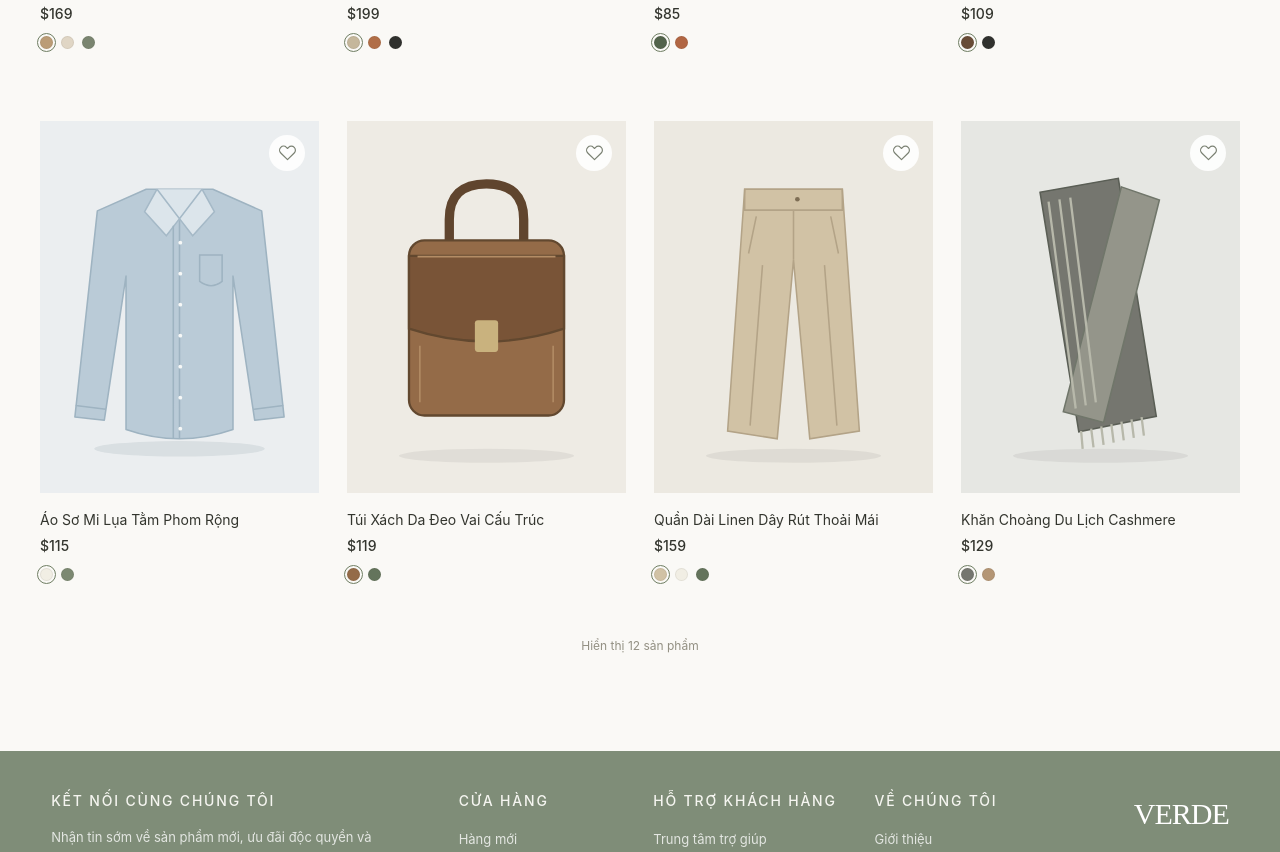
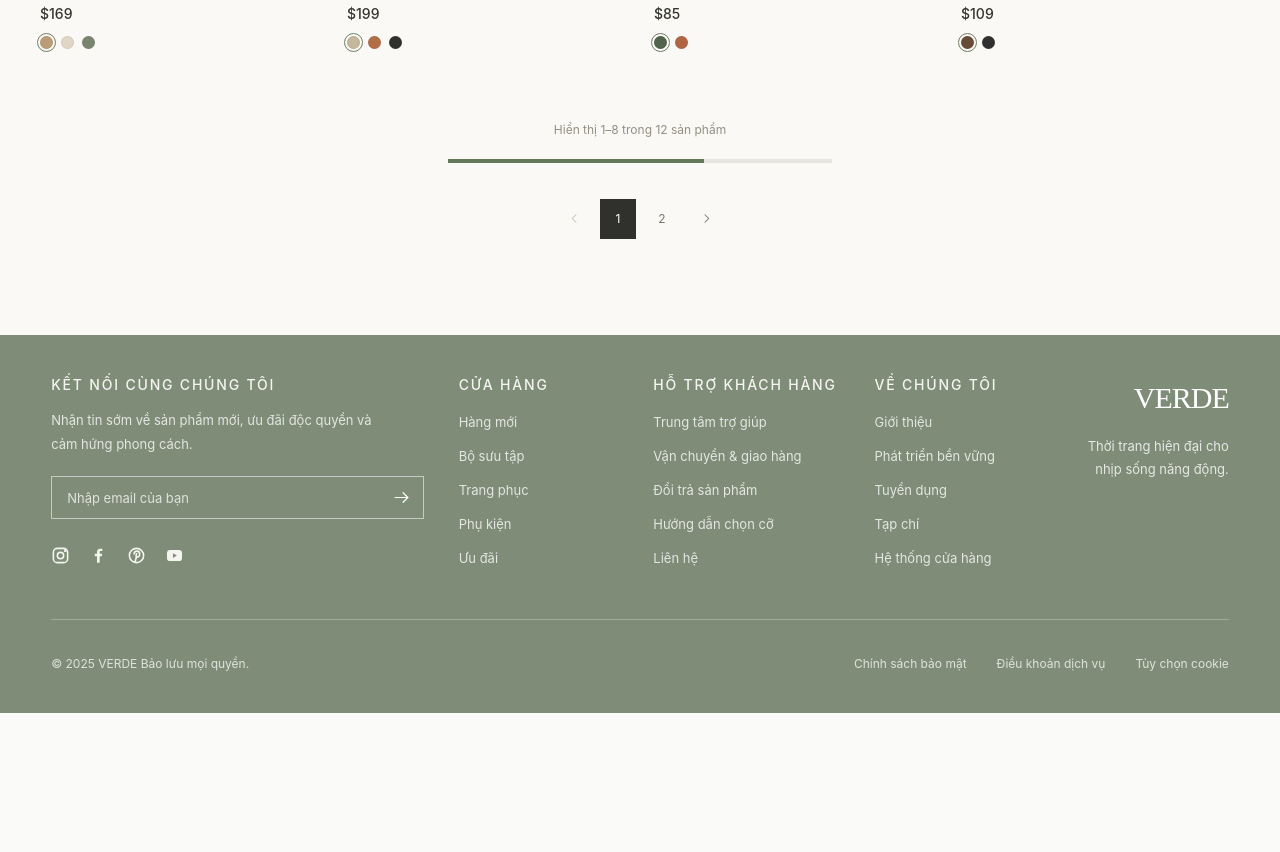
Before and after one commit to nhatkhang047/LTFE-web-ban-dong-phuc, a React (Vite) app: page /san-pham in a window 1280 px wide. Shown: the part 1360-2212 px from the top of the page. After the commit the page ends 2073 px from the top, so only its background shows below. Built offline with nearby package versions, Linux system fonts and the light colour scheme.

Commit message:
feat: them chuyen trang o trang san pham

```diff
--- /dev/null
+++ b/src/components/ProductPagination/ProductPagination.scss
@@ -0,0 +1,73 @@
+.product-pagination {
+  display: flex;
+  flex-direction: column;
+  align-items: center;
+  margin-top: 72px;
+
+  &__summary {
+    color: #939083;
+    font-size: 12px;
+  }
+
+  &__progress {
+    width: 384px;
+    height: 4px;
+    margin: 20px 0 36px;
+    overflow: hidden;
+    background: #e8e6e0;
+
+    span {
+      display: block;
+      height: 100%;
+      background: #63775a;
+      transition: width 180ms;
+    }
+  }
+
+  &__controls {
+    display: flex;
+    align-items: center;
+    justify-content: center;
+    gap: 8px;
+  }
+
+  &__number,
+  &__arrow {
+    display: grid;
+    place-items: center;
+    width: 36px;
+    height: 40px;
+    color: #77766c;
+    font-size: 12px;
+    transition: background-color 150ms, color 150ms;
+
+    &:hover:not(:disabled) {
+      background: #eeece5;
+      color: #374532;
+    }
+
+    &:disabled {
+      color: #c7c2b8;
+      cursor: default;
+    }
+  }
+
+  &__number[aria-current='page'] {
+    background: #30312c;
+    color: #fff;
+
+    &:hover {
+      background: #30312c;
+      color: #fff;
+    }
+  }
+
+  &__arrow svg {
+    width: 15px;
+    height: 15px;
+    stroke: currentColor;
+    stroke-width: 1.4;
+    stroke-linecap: round;
+    stroke-linejoin: round;
+  }
+}
--- /dev/null
+++ b/src/components/ProductPagination/ProductPagination.tsx
@@ -0,0 +1,76 @@
+import './ProductPagination.scss';
+
+type ProductPaginationProps = {
+  currentPage: number;
+  totalItems: number;
+  itemsPerPage: number;
+  onPageChange: (page: number) => void;
+};
+
+export default function ProductPagination({ currentPage, totalItems, itemsPerPage, onPageChange }: ProductPaginationProps) {
+  const totalPages = Math.ceil(totalItems / itemsPerPage);
+  const firstItem = (currentPage - 1) * itemsPerPage + 1;
+  const lastItem = Math.min(currentPage * itemsPerPage, totalItems);
+  const pageNumbers = Array.from({ length: totalPages }, (_, index) => index + 1);
+
+  if (totalItems === 0) {
+    return null;
+  }
+
+  return (
+    <div className="product-pagination">
+      <p className="product-pagination__summary" role="status">
+        Hiển thị {firstItem}–{lastItem} trong {totalItems} sản phẩm
+      </p>
+      <div
+        className="product-pagination__progress"
+        role="progressbar"
+        aria-label="Số sản phẩm đã xem đến"
+        aria-valuemin={0}
+        aria-valuemax={totalItems}
+        aria-valuenow={lastItem}
+      >
+        <span style={{ width: `${(lastItem / totalItems) * 100}%` }} />
+      </div>
+
+      <nav className="product-pagination__controls" aria-label="Chuyển trang sản phẩm">
+        <button
+          className="product-pagination__arrow"
+          type="button"
+          aria-label="Trang trước"
+          disabled={currentPage === 1}
+          onClick={() => onPageChange(currentPage - 1)}
+        >
+          <svg viewBox="0 0 20 20" fill="none" aria-hidden="true">
+            <path d="m12 5-5 5 5 5" />
+          </svg>
+        </button>
+
+        {pageNumbers.map((page) => (
+          <button
+            className="product-pagination__number"
+            key={page}
+            type="button"
+            aria-label={`Trang ${page}`}
+            aria-current={currentPage === page ? 'page' : undefined}
+            onClick={() => onPageChange(page)}
+          >
+            {page}
+          </button>
+        ))}
+
+        <button
+          className="product-pagination__arrow"
+          type="button"
+          aria-label="Trang sau"
+          disabled={currentPage === totalPages}
+          onClick={() => onPageChange(currentPage + 1)}
+        >
+          <svg viewBox="0 0 20 20" fill="none" aria-hidden="true">
+            <path d="m8 5 5 5-5 5" />
+          </svg>
+        </button>
+      </nav>
+    </div>
+  );
+}
--- a/src/pages/ProductsPage.scss
+++ b/src/pages/ProductsPage.scss
@@ -95,13 +95,6 @@
 .catalog-products {
   padding: 72px 40px 96px;
 
-  &__count {
-    margin-top: 56px;
-    color: #939083;
-    font-size: 12px;
-    text-align: center;
-  }
-
   &__empty {
     padding: 64px 24px 96px;
     text-align: center;
--- a/src/pages/ProductsPage.tsx
+++ b/src/pages/ProductsPage.tsx
@@ -1,9 +1,10 @@
-import { useEffect, useState } from 'react';
+import { useEffect, useRef, useState } from 'react';
 import { Link } from 'react-router-dom';
 import Header from '@/components/Header/Header';
 import Footer from '@/components/Footer/Footer';
 import ProductFilters from '@/components/ProductFilters/ProductFilters';
 import ProductCard from '@/components/ProductCard';
+import ProductPagination from '@/components/ProductPagination/ProductPagination';
 import { productCategories } from '@/mock/catalogFilters';
 import { catalogProducts } from '@/mock/catalogProducts';
 import { getCatalogProducts } from '@/utils/catalog';
@@ -11,6 +12,9 @@ import type { CatalogFilters } from '@/types/catalog';
 import './ProductsPage.scss';
 
 export default function ProductsPage() {
+  const productsPerPage = 8;
+  const productsSectionRef = useRef<HTMLElement>(null);
+  const [currentPage, setCurrentPage] = useState(1);
   const [selectedCategoryId, setSelectedCategoryId] = useState('all');
   const [filters, setFilters] = useState<CatalogFilters>({
     color: '',
@@ -22,10 +26,41 @@ export default function ProductsPage() {
   });
   const selectedCategory = productCategories.find((category) => category.id === selectedCategoryId) ?? productCategories[0];
   const visibleProducts = getCatalogProducts(catalogProducts, filters, selectedCategoryId);
+  const totalPages = Math.ceil(visibleProducts.length / productsPerPage);
+  const firstProductIndex = (currentPage - 1) * productsPerPage;
+  const productsOnCurrentPage = visibleProducts.slice(firstProductIndex, firstProductIndex + productsPerPage);
 
   useEffect(() => {
     document.title = 'Cửa hàng | VERDE';
   }, []);
+
+  function handleCategoryChange(categoryId: string) {
+    setSelectedCategoryId(categoryId);
+    setCurrentPage(1);
+  }
+
+  function handleFiltersChange(nextFilters: CatalogFilters) {
+    if (
+      nextFilters.color !== filters.color ||
+      nextFilters.material !== filters.material ||
+      nextFilters.price !== filters.price ||
+      nextFilters.size !== filters.size ||
+      nextFilters.sortOrder !== filters.sortOrder
+    ) {
+      setCurrentPage(1);
+    }
+
+    setFilters(nextFilters);
+  }
+
+  function handlePageChange(page: number) {
+    if (page < 1 || page > totalPages || page === currentPage) {
+      return;
+    }
+
+    setCurrentPage(page);
+    productsSectionRef.current?.scrollIntoView({ behavior: 'smooth', block: 'start' });
+  }
 
   return (
     <div className="catalog-page">
@@ -51,20 +86,20 @@ export default function ProductsPage() {
               key={category.id}
               type="button"
               aria-pressed={selectedCategoryId === category.id}
-              onClick={() => setSelectedCategoryId(category.id)}
+              onClick={() => handleCategoryChange(category.id)}
             >
               {category.name}<span>({category.count})</span>
             </button>
           ))}
         </div>
 
-        <ProductFilters filters={filters} onChange={setFilters} />
+        <ProductFilters filters={filters} onChange={handleFiltersChange} />
 
-        <section className="catalog-products" aria-label="Danh sách sản phẩm">
+        <section className="catalog-products" ref={productsSectionRef} aria-label="Danh sách sản phẩm">
           {visibleProducts.length > 0 ? (
             <>
               <div className={`catalog-product-grid catalog-product-grid--${filters.gridColumns}-columns`}>
-                {visibleProducts.map((product) => (
+                {productsOnCurrentPage.map((product) => (
                   <ProductCard
                     key={product.id}
                     image={product.image}
@@ -74,7 +109,12 @@ export default function ProductsPage() {
                   />
                 ))}
               </div>
-              <p className="catalog-products__count" role="status">Hiển thị {visibleProducts.length} sản phẩm</p>
+              <ProductPagination
+                currentPage={currentPage}
+                totalItems={visibleProducts.length}
+                itemsPerPage={productsPerPage}
+                onPageChange={handlePageChange}
+              />
             </>
           ) : (
             <div className="catalog-products__empty" role="status">
```
